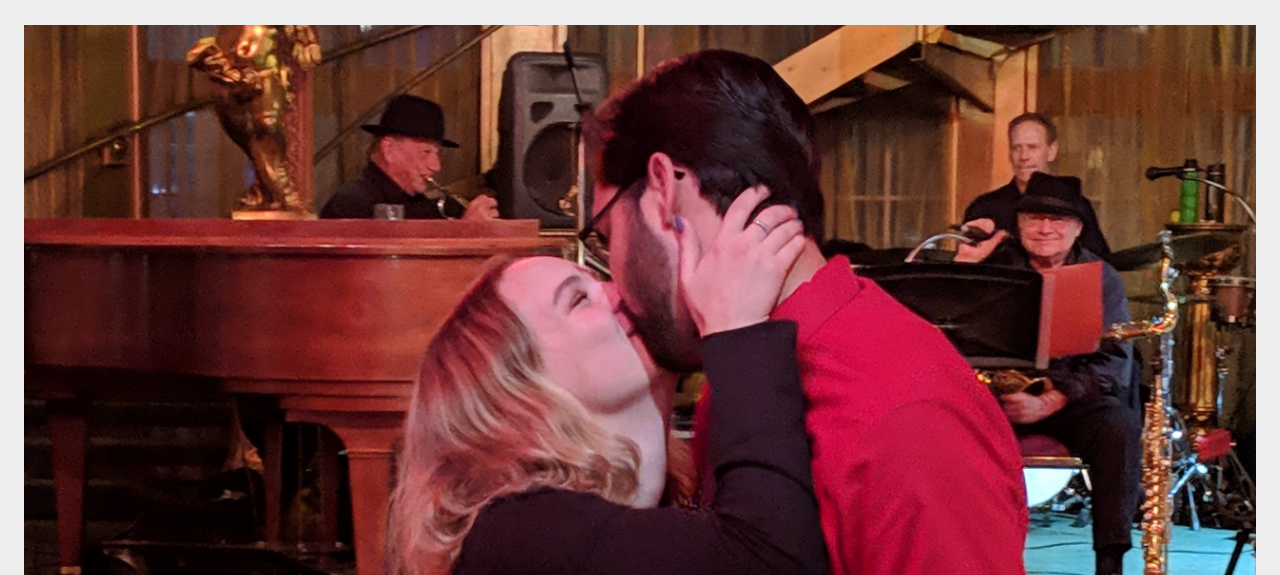
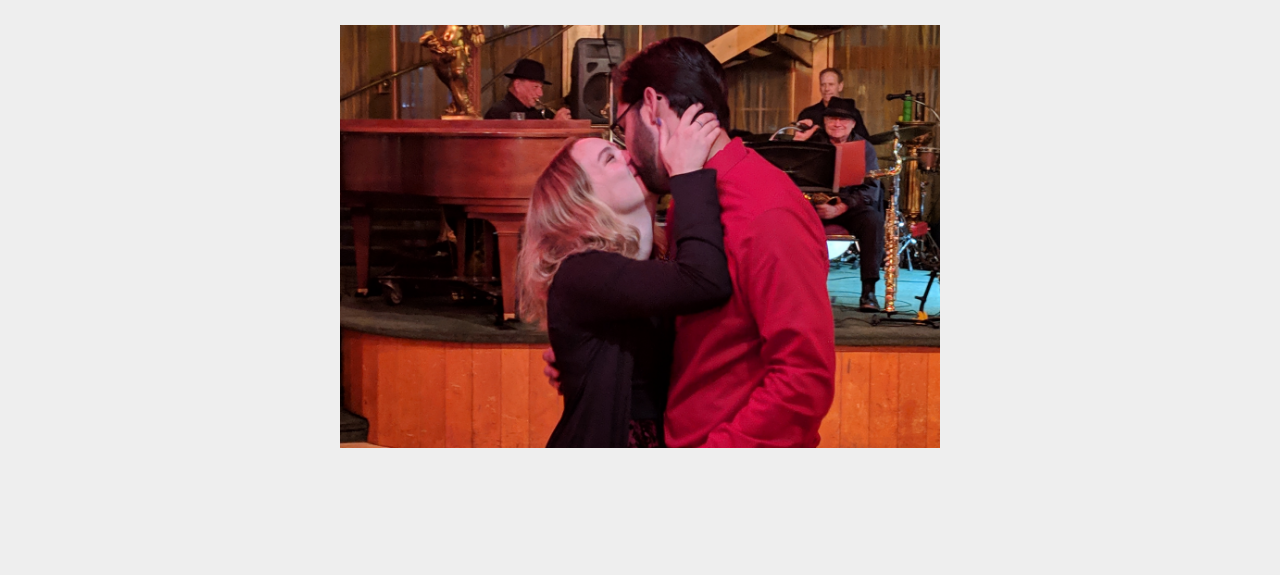
Before and after one commit to Technomancer113/oakeswedding, a plain HTML site: page index.html in a window 1280 px wide. Shown: the part 377-952 px from the top of the page. After the commit the page ends 855 px from the top, so only its background shows below. Drawn offline with nearby package versions, Linux system fonts and the light colour scheme; a web font is replaced by a local one.

Commit message:
trying to fix missing picture

```diff
--- a/index.html
+++ b/index.html
@@ -24,9 +24,9 @@
 
 	<div class="content">
 		<h2>We're getting married!</h2>
-		<div id="ImageContainerKiss">
+		<!--<div id="ImageContainerKiss">-->
 			<img src="res/kiss.jpg" alt="(Picture of Beth & Kyle right after he proposed)" class="kiss" />
-		</div>
+			<!--</div>-->
 	</div>
 
 </body>
--- a/styles.css
+++ b/styles.css
@@ -14,15 +14,17 @@ body {
 	padding-bottom: 10px;
 }
 
-Img.kiss {
-  max-width: 100%;
+.kiss {
+  max-width: 600px;
   width: auto;
   height: auto;
 }
 
+/*
 .ImageContainerKiss {
   width: 600px;
 }
+*/
 
 .responsive {
   max-width: 100%;
```
